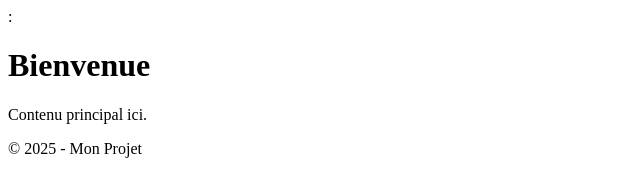
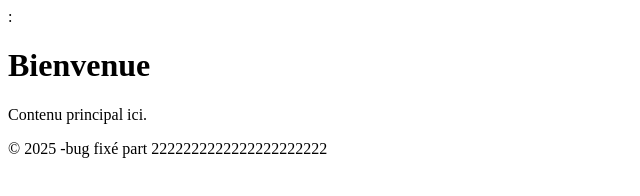
Before and after one commit to maghraoui23/gafsaoui-maghraoui, a plain HTML site: page index.html in a window 1280 px wide. Shown: the whole page, without its empty margins (0-640 px from the left). Drawn offline with Linux system fonts and the light colour scheme.

Commit message:
bug miantennat fixé

```diff
--- a/index.html
+++ b/index.html
@@ -12,7 +12,7 @@
     <p>Contenu principal ici.</p>
   </main>
   <footer>
-    <p>&copy; 2025 - Mon Projet</p>
+    <p>&copy; 2025 -bug fixé part 2222222222222222222222 </p>
   </footer>
 </body>
 </html>
```
